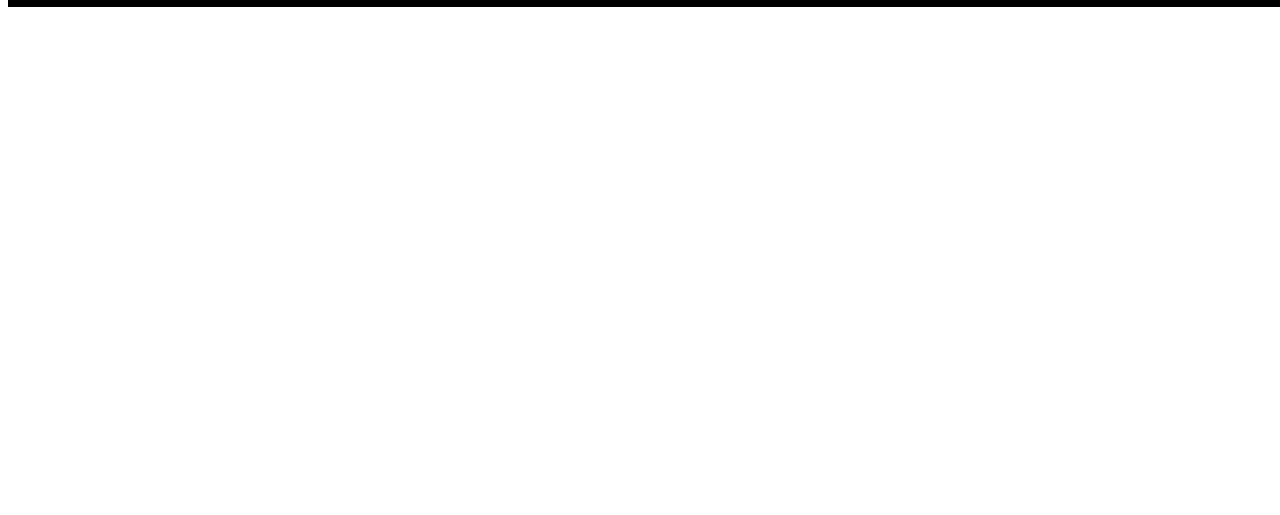
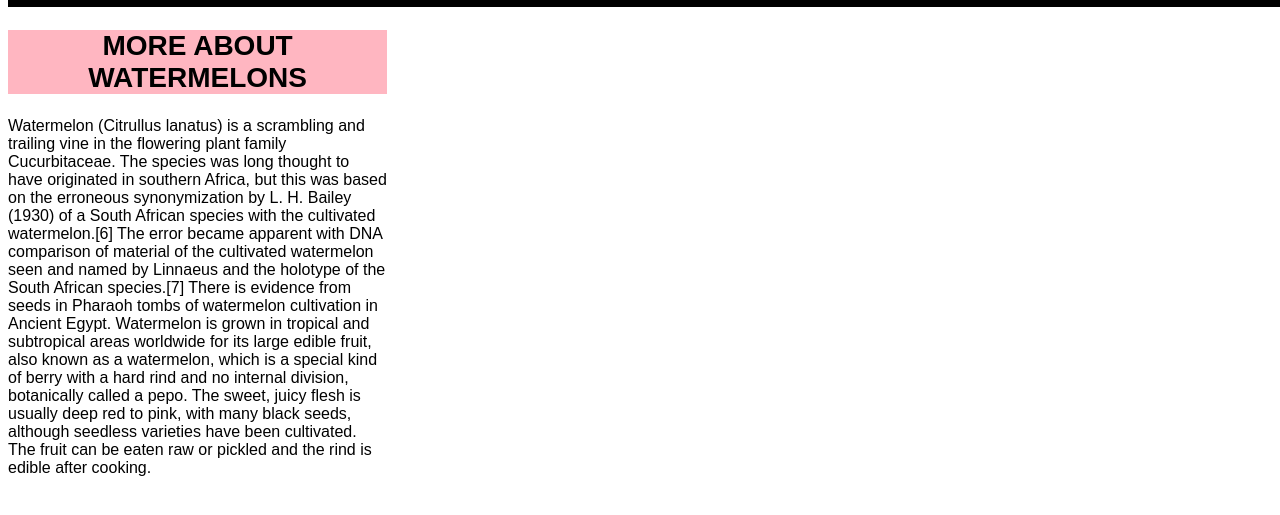
Before and after one commit to morganfox612/css-keyframes-workshop-, a plain HTML site: page index.html in a window 1280 px wide. Shown: the part 335-850 px from the top of the page. Before the commit the page ends 800 px from the top, so only its background shows below. Drawn offline with Linux system fonts and the light colour scheme.

Commit message:
paragraph added

```diff
--- a/index.html
+++ b/index.html
@@ -12,6 +12,10 @@
     <section>
       <div>
         <div class="bio">
+          <h2>More About Watermelons</h2>
+          <p>
+            Watermelon (Citrullus lanatus) is a scrambling and trailing vine in the flowering plant family Cucurbitaceae. The species was long thought to have originated in southern Africa, but this was based on the erroneous synonymization by L. H. Bailey (1930) of a South African species with the cultivated watermelon.[6] The error became apparent with DNA comparison of material of the cultivated watermelon seen and named by Linnaeus and the holotype of the South African species.[7] There is evidence from seeds in Pharaoh tombs of watermelon cultivation in Ancient Egypt. Watermelon is grown in tropical and subtropical areas worldwide for its large edible fruit, also known as a watermelon, which is a special kind of berry with a hard rind and no internal division, botanically called a pepo. The sweet, juicy flesh is usually deep red to pink, with many black seeds, although seedless varieties have been cultivated. The fruit can be eaten raw or pickled and the rind is edible after cooking.
+          </p>
         </div>
         <div class="gallery">
           <div></div>
--- a/main.css
+++ b/main.css
@@ -18,3 +18,18 @@ h1 {
   width: 100%;
   height: 35vh;
 }
+
+h2 {
+  font-family: sans-serif;
+  font-size: 28px;
+  text-transform: uppercase;
+  background: lightpink;
+  width:30%;
+  text-align: center;
+background-position: center;
+}
+
+p {
+  text-align: left;
+  width: 30%;
+}
```
